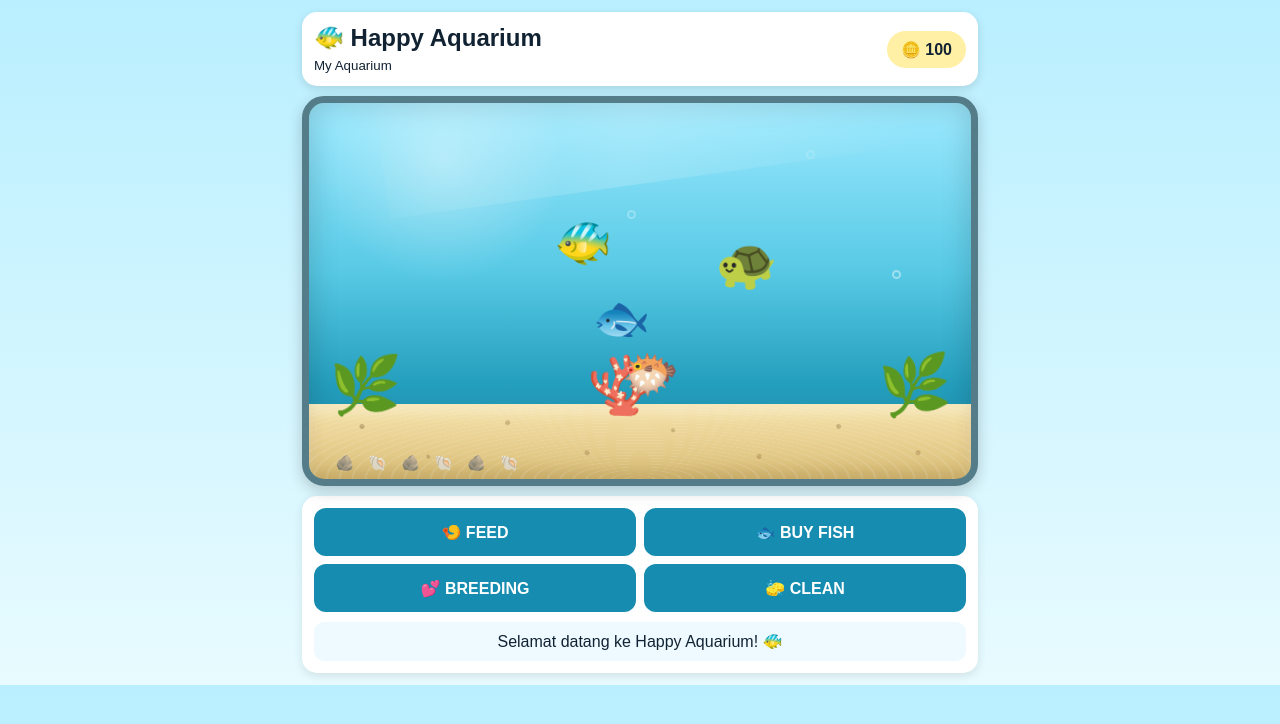
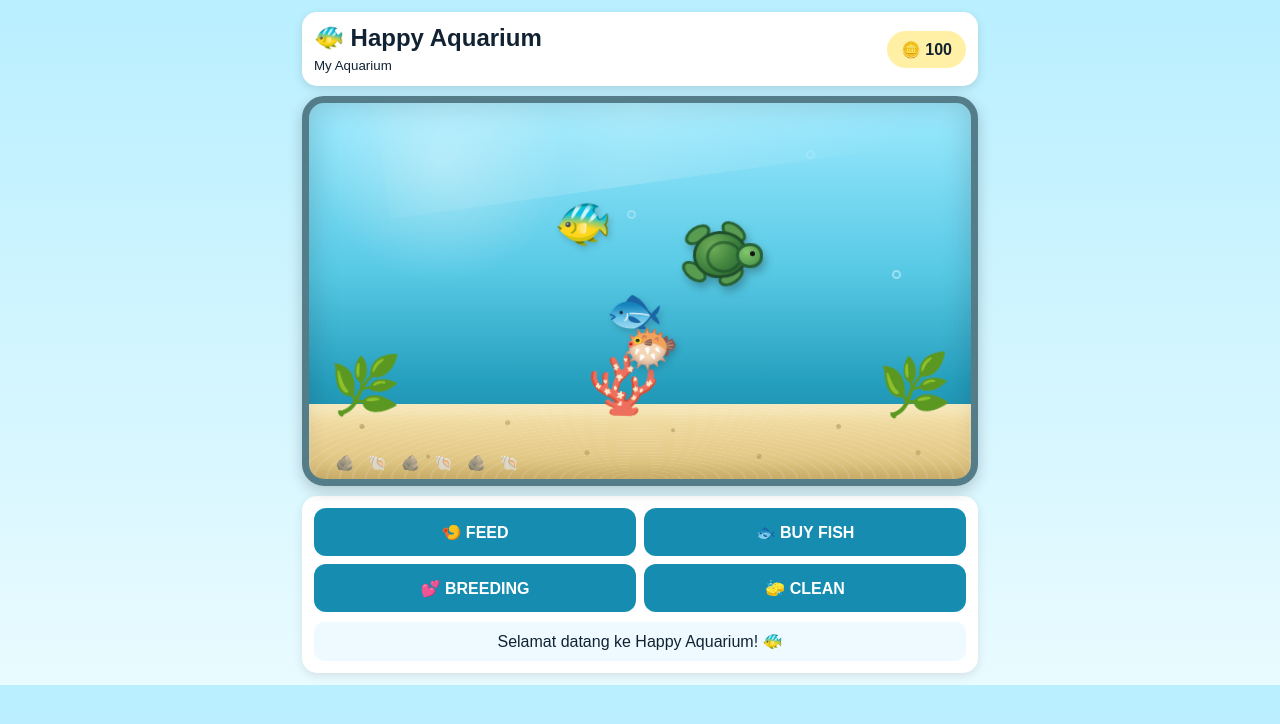
Before and after one commit to skylegend73-commits/HappyAquariumAndroid, a plain HTML site: page index.html in a window 1280 px wide. Drawn offline with Linux system fonts and the light colour scheme.

Commit message:
Happy aquarium

```diff
--- a/index.html
+++ b/index.html
@@ -7,7 +7,6 @@
 <title>Happy Aquarium</title>
 
 <style>
-
 * {
   box-sizing: border-box;
 }
@@ -15,7 +14,7 @@
 body {
   margin: 0;
   font-family: Arial, sans-serif;
-  background: linear-gradient(#b9efff, #e8fbff);
+  background: linear-gradient(#b9efff, #e9fbff);
   color: #123;
 }
 
@@ -26,22 +25,17 @@ body {
 }
 
 /* =========================
-   TOP BAR
+   TOP
 ========================= */
 
 .top {
   display: flex;
   justify-content: space-between;
   align-items: center;
-
   background: white;
-
   padding: 12px;
-
   border-radius: 15px;
-
   margin-bottom: 10px;
-
   box-shadow: 0 3px 10px rgba(0,0,0,.12);
 }
 
@@ -61,25 +55,19 @@ body {
 ========================= */
 
 .aquarium {
-
   height: 390px;
-
   position: relative;
-
   overflow: hidden;
 
   border: 7px solid #547d89;
-
   border-radius: 22px;
 
   background:
-
     radial-gradient(
       circle at 20% 15%,
       rgba(255,255,255,.35),
       transparent 20%
     ),
-
     linear-gradient(
       to bottom,
       #9deaff 0%,
@@ -93,19 +81,13 @@ body {
     0 5px 15px rgba(0,0,0,.2);
 }
 
-/* =========================
-   LIGHT RAY
-========================= */
+/* Cahaya air */
 
 .aquarium::before {
-
   content: "";
-
   position: absolute;
-
   top: -100px;
   left: 10%;
-
   width: 80%;
   height: 180px;
 
@@ -118,7 +100,6 @@ body {
     );
 
   transform: rotate(-8deg);
-
   pointer-events: none;
 }
 
@@ -127,20 +108,16 @@ body {
 ========================= */
 
 .bubble {
-
   position: absolute;
-
   bottom: 80px;
 
   width: 9px;
   height: 9px;
 
   border: 2px solid rgba(255,255,255,.7);
-
   border-radius: 50%;
 
-  animation:
-    bubbleUp 5s linear infinite;
+  animation: bubbleUp 5s linear infinite;
 }
 
 .b1 {
@@ -184,7 +161,6 @@ body {
 ========================= */
 
 .sand {
-
   position: absolute;
 
   bottom: 0;
@@ -245,32 +221,25 @@ body {
 
     linear-gradient(
       to bottom,
-      #f5e3aa 0%,
+      #f5e3aa,
       #ead294 45%,
-      #d8bd76 100%
+      #d8bd76
     );
 
   box-shadow:
-
     inset 0 10px 12px rgba(255,255,255,.25),
-
     inset 0 -8px 15px rgba(120,85,35,.2);
 
   z-index: 3;
 }
 
-/* Tekstur pasir */
-
 .sand::before {
-
   content: "";
 
   position: absolute;
-
   inset: 0;
 
   background:
-
     repeating-radial-gradient(
       ellipse at 50% 100%,
       rgba(255,255,255,.18) 0px,
@@ -282,12 +251,8 @@ body {
   opacity: .55;
 }
 
-/* Batu dan kerang */
-
 .sand::after {
-
-  content:
-    "🪨    🐚       🪨    🐚          🪨     🐚";
+  content: "🪨    🐚       🪨    🐚          🪨     🐚";
 
   position: absolute;
 
@@ -297,7 +262,6 @@ body {
   width: 92%;
 
   font-size: 15px;
-
   letter-spacing: 5px;
 
   opacity: .7;
@@ -308,17 +272,14 @@ body {
 ========================= */
 
 .plant {
-
   position: absolute;
-
   bottom: 60px;
 
   font-size: 58px;
 
   z-index: 4;
 
-  animation:
-    plantMove 3s ease-in-out infinite;
+  animation: plantMove 3s ease-in-out infinite;
 }
 
 .plant1 {
@@ -351,38 +312,193 @@ body {
 ========================= */
 
 .fish {
-
   position: absolute;
 
   font-size: 46px;
 
   cursor: pointer;
-
   user-select: none;
 
-  z-index: 5;
+  z-index: 10;
 
   transition: left .2s linear;
+
+  filter:
+    drop-shadow(2px 3px 3px rgba(0,0,0,.18));
 }
 
 /* =========================
-   PENYU
+   PENYU CSS
 ========================= */
 
 .turtle {
 
   position: absolute;
 
-  font-size: 50px;
+  left: 55%;
+  top: 32%;
+
+  width: 90px;
+  height: 70px;
+
+  z-index: 15;
 
   cursor: pointer;
 
-  user-select: none;
+  transition: left .25s linear;
+
+  filter:
+    drop-shadow(3px 5px 4px rgba(0,0,0,.25));
+
+  animation: turtleBob 2s ease-in-out infinite;
+}
+
+/* Tempurung */
+
+.turtle-shell {
+
+  position: absolute;
+
+  left: 20px;
+  top: 13px;
+
+  width: 55px;
+  height: 47px;
+
+  background:
+    radial-gradient(
+      circle at 35% 30%,
+      #6fae58,
+      #3d803c 55%,
+      #255f31 100%
+    );
+
+  border: 3px solid #204f2b;
+
+  border-radius: 50% 50% 48% 48%;
+
+  transform: rotate(-5deg);
+
+  z-index: 3;
+}
+
+/* Corak tempurung */
+
+.turtle-shell::before {
+
+  content: "";
+
+  position: absolute;
+
+  left: 10px;
+  top: 7px;
+
+  width: 30px;
+  height: 26px;
+
+  border: 3px solid rgba(20,70,35,.55);
+
+  border-radius: 50%;
+}
+
+/* Kepala */
+
+.turtle-head {
+
+  position: absolute;
+
+  right: 0;
+  top: 24px;
+
+  width: 27px;
+  height: 25px;
+
+  background:
+    radial-gradient(
+      circle at 35% 30%,
+      #83c76b,
+      #438e48
+    );
+
+  border: 3px solid #286335;
+
+  border-radius: 55% 50% 50% 55%;
 
   z-index: 5;
+}
 
-  transition: left .3s linear;
+/* Mata */
 
+.turtle-head::before {
+
+  content: "";
+
+  position: absolute;
+
+  width: 5px;
+  height: 5px;
+
+  background: #111;
+
+  border-radius: 50%;
+
+  right: 5px;
+  top: 5px;
+}
+
+/* Kaki */
+
+.turtle-leg {
+
+  position: absolute;
+
+  width: 28px;
+  height: 17px;
+
+  background: #579c50;
+
+  border: 3px solid #286335;
+
+  border-radius: 60%;
+
+  z-index: 2;
+}
+
+.leg1 {
+  left: 10px;
+  top: 9px;
+  transform: rotate(-35deg);
+}
+
+.leg2 {
+  left: 8px;
+  bottom: 7px;
+  transform: rotate(35deg);
+}
+
+.leg3 {
+  right: 16px;
+  top: 5px;
+  transform: rotate(35deg);
+}
+
+.leg4 {
+  right: 17px;
+  bottom: 4px;
+  transform: rotate(-35deg);
+}
+
+/* Animasi penyu */
+
+@keyframes turtleBob {
+
+  0%,100% {
+    transform: translateY(0) rotate(-2deg);
+  }
+
+  50% {
+    transform: translateY(-5px) rotate(2deg);
+  }
 }
 
 /* =========================
@@ -408,7 +524,7 @@ body {
   display: grid;
 
   grid-template-columns:
-    repeat(2, 1fr);
+    repeat(2,1fr);
 
   gap: 8px;
 }
@@ -462,7 +578,7 @@ button:active {
   display: grid;
 
   grid-template-columns:
-    repeat(3, 1fr);
+    repeat(3,1fr);
 
   gap: 8px;
 }
@@ -532,7 +648,7 @@ button:active {
    MOBILE
 ========================= */
 
-@media (max-width: 450px) {
+@media (max-width:450px) {
 
   .aquarium {
     height: 350px;
@@ -540,7 +656,7 @@ button:active {
 
   .fish-choice {
     grid-template-columns:
-      repeat(2, 1fr);
+      repeat(2,1fr);
   }
 
   .fish {
@@ -548,29 +664,26 @@ button:active {
   }
 
   .turtle {
-    font-size: 44px;
+    transform: scale(.9);
   }
 }
 
 </style>
 </head>
 
-
 <body>
 
 <div class="game">
 
 <!-- =====================
-       TOP BAR
-  ====================== -->
+     TOP
+===================== -->
 
 <div class="top">
 
   <div>
 
-      <h2>
-        🐠 Happy Aquarium
-      </h2>
+    <h2>🐠 Happy Aquarium</h2>
 
     <small>
       My Aquarium
@@ -581,9 +694,7 @@ button:active {
   <div class="coins">
 
     🪙
-      <span id="coins">
-        100
-      </span>
+    <span id="coins">100</span>
 
   </div>
 
@@ -592,7 +703,7 @@ button:active {
 
 <!-- =====================
      AQUARIUM
-  ====================== -->
+===================== -->
 
 <div
   class="aquarium"
@@ -602,15 +713,12 @@ button:active {
   <!-- BUBBLES -->
 
   <div class="bubble b1"></div>
-
   <div class="bubble b2"></div>
-
   <div class="bubble b3"></div>
-
   <div class="bubble b4"></div>
 
 
-    <!-- TUMBUHAN -->
+  <!-- PLANTS -->
 
   <div class="plant plant1">
     🌿
@@ -625,12 +733,12 @@ button:active {
   </div>
 
 
-    <!-- IKAN 1 -->
+  <!-- FISH 1 -->
 
   <div
     id="fish1"
     class="fish"
-      style="left:15%;top:30%;"
+    style="left:15%;top:25%;"
     onclick="fishClicked('Sunny')">
 
     🐠
@@ -638,12 +746,12 @@ button:active {
   </div>
 
 
-    <!-- IKAN 2 -->
+  <!-- FISH 2 -->
 
   <div
     id="fish2"
     class="fish"
-      style="left:60%;top:50%;"
+    style="left:62%;top:48%;"
     onclick="fishClicked('Bluey')">
 
     🐟
@@ -651,12 +759,12 @@ button:active {
   </div>
 
 
-    <!-- IKAN 3 -->
+  <!-- FISH 3 -->
 
   <div
     id="fish3"
     class="fish"
-      style="left:35%;top:65%;"
+    style="left:35%;top:58%;"
     onclick="fishClicked('Puffy')">
 
     🐡
@@ -664,20 +772,34 @@ button:active {
   </div>
 
 
-    <!-- PENYU 1 -->
+  <!-- =================
+       PENYU
+  ================== -->
 
   <div
     id="turtle1"
     class="turtle"
-      style="left:70%;top:35%;"
     onclick="turtleClicked()">
 
-      🐢
+
+    <div class="turtle-leg leg1"></div>
+
+    <div class="turtle-leg leg2"></div>
+
+    <div class="turtle-leg leg3"></div>
+
+    <div class="turtle-leg leg4"></div>
+
+
+    <div class="turtle-shell"></div>
+
+    <div class="turtle-head"></div>
+
 
   </div>
 
 
-    <!-- PASIR -->
+  <!-- SAND -->
 
   <div class="sand"></div>
 
@@ -685,38 +807,27 @@ button:active {
 
 
 <!-- =====================
-       BUTTON PANEL
-  ====================== -->
+     BUTTONS
+===================== -->
 
 <div class="panel">
 
   <div class="buttons">
 
     <button onclick="feedFish()">
-
       🍤 FEED
-
     </button>
 
-
     <button onclick="buyFish()">
-
       🐟 BUY FISH
-
     </button>
 
-
     <button onclick="openBreeding()">
-
       💕 BREEDING
-
     </button>
 
-
     <button onclick="cleanTank()">
-
       🧽 CLEAN
-
     </button>
 
   </div>
@@ -734,8 +845,8 @@ button:active {
 
 
 <!-- =====================
-       BREEDING CENTRE
-  ====================== -->
+     BREEDING
+===================== -->
 
 <div
   class="panel breed-area"
@@ -832,10 +943,9 @@ button:active {
 
     </button>
 
+
   </div>
 
-
-    <!-- PARENTS -->
 
   <div class="parent-box">
 
@@ -864,6 +974,7 @@ button:active {
       </small>
 
     </div>
+
 
   </div>
 
@@ -900,6 +1011,7 @@ button:active {
 
   </button>
 
+
 </div>
 
 </div>
@@ -921,7 +1033,7 @@ let breeding = false;
 
 
 /* =========================
-   UPDATE COINS
+   COINS
 ========================= */
 
 function updateCoins() {
@@ -947,7 +1059,7 @@ function message(text) {
 
 
 /* =========================
-   CLICK FISH
+   FISH CLICK
 ========================= */
 
 function fishClicked(name) {
@@ -962,7 +1074,7 @@ function fishClicked(name) {
 
 
 /* =========================
-   CLICK PENYU
+   TURTLE CLICK
 ========================= */
 
 function turtleClicked() {
@@ -983,11 +1095,10 @@ function feedFish() {
   if (coins < 2) {
 
     message(
-      "🪙 Coin tak cukup untuk beli makanan."
+      "🪙 Coin tak cukup untuk makanan."
     );
 
     return;
-
   }
 
 
@@ -1016,7 +1127,6 @@ function buyFish() {
     );
 
     return;
-
   }
 
 
@@ -1025,11 +1135,11 @@ function buyFish() {
   updateCoins();
 
 
-  let aquarium =
+  const aquarium =
     document.getElementById("aquarium");
 
 
-  let fish =
+  const fish =
     document.createElement("div");
 
 
@@ -1037,18 +1147,10 @@ function buyFish() {
     "fish";
 
 
-  let fishTypes = [
-
+  const fishTypes = [
     "🐠",
-
     "🐟",
-
-    "🐡",
-
-    "🐠",
-
-    "🐟"
-
+    "🐡"
   ];
 
 
@@ -1088,7 +1190,7 @@ function buyFish() {
 function cleanTank() {
 
   message(
-    "🧽 Aquarium sudah bersih! Ikan dan penyu gembira ❤️"
+    "🧽 Aquarium sudah bersih! Semua haiwan gembira ❤️"
   );
 
 }
@@ -1140,19 +1242,17 @@ function closeBreeding() {
 
 
 /* =========================
-   SELECT MALE
+   MALE
 ========================= */
 
 function selectMale(button, fish) {
 
   male = fish;
 
-
   document
     .getElementById("male")
     .textContent =
     fish;
-
 
   button.classList.add(
     "selected"
@@ -1162,19 +1262,17 @@ function selectMale(button, fish) {
 
 
 /* =========================
-   SELECT FEMALE
+   FEMALE
 ========================= */
 
 function selectFemale(button, fish) {
 
   female = fish;
 
-
   document
     .getElementById("female")
     .textContent =
     fish;
-
 
   button.classList.add(
     "selected"
@@ -1184,15 +1282,13 @@ function selectFemale(button, fish) {
 
 
 /* =========================
-   START BREEDING
+   BREEDING
 ========================= */
 
 function startBreeding() {
 
   if (breeding) {
-
     return;
-
   }
 
 
@@ -1204,7 +1300,6 @@ function startBreeding() {
       "⚠️ Pilih JANTAN dan BETINA dahulu.";
 
     return;
-
   }
 
 
@@ -1216,7 +1311,6 @@ function startBreeding() {
       "🪙 Coin tak cukup.";
 
     return;
-
   }
 
 
@@ -1242,7 +1336,7 @@ function startBreeding() {
     "💕 Breeding berjaya! Telur sedang berkembang...";
 
 
-  let timer =
+  const timer =
     setInterval(function() {
 
       seconds--;
@@ -1280,52 +1374,38 @@ function startBreeding() {
             .textContent =
             "🐠";
 
-        }, 2000);
+        },2000);
 
 
         breeding = false;
 
       }
 
-    }, 1000);
+    },1000);
 
 }
 
 
 /* =========================
-   IKAN 1
+   FISH MOVEMENT
 ========================= */
 
 let direction1 = 1;
 
-
-/* =========================
-   IKAN 2
-========================= */
-
 let direction2 = -1;
-
-
-/* =========================
-   IKAN 3
-========================= */
 
 let direction3 = 1;
 
 
-/* =========================
-   IKAN BERGERAK
-========================= */
-
 setInterval(function() {
 
-  let f1 =
+  const f1 =
     document.getElementById("fish1");
 
-  let f2 =
+  const f2 =
     document.getElementById("fish2");
 
-  let f3 =
+  const f3 =
     document.getElementById("fish3");
 
 
@@ -1342,44 +1422,29 @@ setInterval(function() {
 
 
   x1 +=
-    direction1 * 0.45;
+    direction1 * .45;
 
 
   x2 +=
-    direction2 * 0.35;
+    direction2 * .35;
 
 
   x3 +=
-    direction3 * 0.25;
+    direction3 * .25;
 
 
-  if (
-    x1 > 82 ||
-    x1 < 5
-  ) {
-
+  if (x1 > 82 || x1 < 5) {
     direction1 *= -1;
-
   }
 
 
-  if (
-    x2 > 82 ||
-    x2 < 5
-  ) {
-
+  if (x2 > 82 || x2 < 5) {
     direction2 *= -1;
-
   }
 
 
-  if (
-    x3 > 82 ||
-    x3 < 5
-  ) {
-
+  if (x3 > 82 || x3 < 5) {
     direction3 *= -1;
-
   }
 
 
@@ -1395,11 +1460,11 @@ setInterval(function() {
     x3 + "%";
 
 
-}, 100);
+},100);
 
 
 /* =========================
-   PENYU BERGERAK
+   TURTLE MOVEMENT
 ========================= */
 
 let turtleDirection = -1;
@@ -1407,14 +1472,12 @@ let turtleDirection = -1;
 
 setInterval(function() {
 
-  let turtle =
+  const turtle =
     document.getElementById("turtle1");
 
 
   if (!turtle) {
-
     return;
-
   }
 
 
@@ -1425,13 +1488,10 @@ setInterval(function() {
 
 
   x +=
-    turtleDirection * 0.18;
+    turtleDirection * .18;
 
 
-  if (
-    x > 82 ||
-    x < 5
-  ) {
+  if (x > 80 || x < 8) {
 
     turtleDirection *= -1;
 
@@ -1442,11 +1502,11 @@ setInterval(function() {
     x + "%";
 
 
-}, 100);
+},100);
 
 
 /* =========================
-   START GAME
+   START
 ========================= */
 
 updateCoins();
```
Lines whose indentation alone changed are shown as unchanged.
